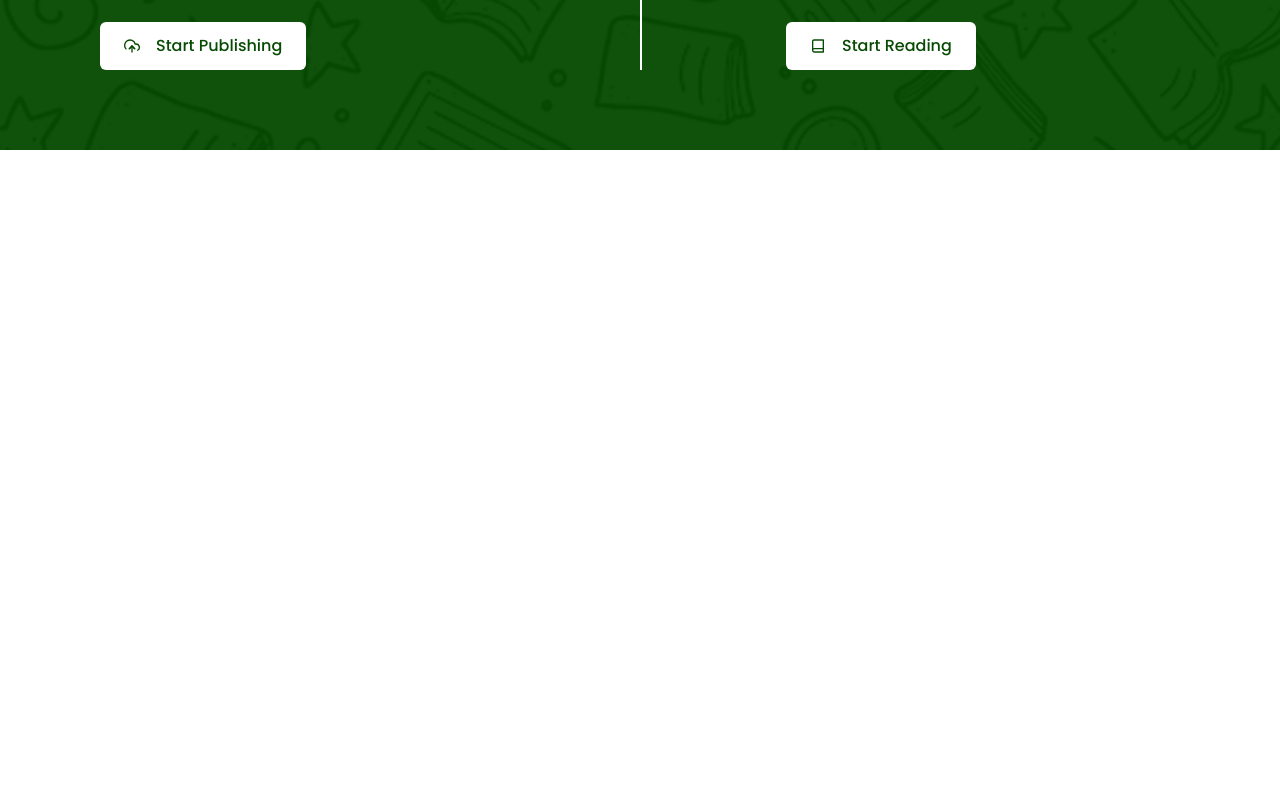
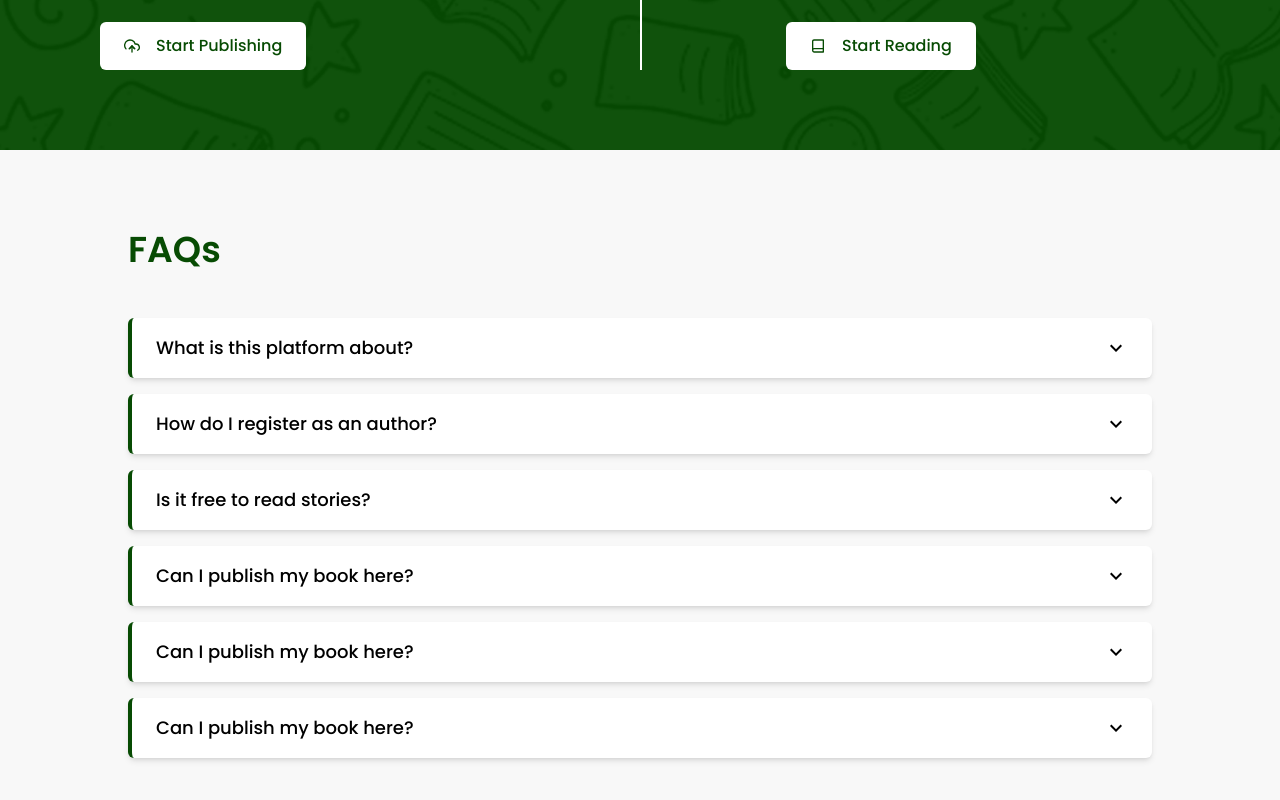
Before and after one commit to Sihas01/writespot-frontend, a React (Vite) app: page / in a window 1280 px wide. Shown: the part 2521-3321 px from the top of the page. Before the commit the page ends 2671 px from the top, so only its background shows below. Built offline with nearby package versions, Linux system fonts and the light colour scheme.

Commit message:
Add FAQ section to landing page
Introduces a new FAQSection component displaying frequently asked questions with expandable answers. Integrates the FAQSection into the LandingPage to improve user information and experience.

```diff
--- /dev/null
+++ b/src/components/FAQSection.jsx
@@ -0,0 +1,85 @@
+import { useState, useRef } from "react";
+import { MdKeyboardArrowUp } from "react-icons/md";
+import { MdKeyboardArrowDown } from "react-icons/md";
+
+const faqs = [
+  {
+    question: "What is this platform about?",
+    answer:
+      "This platform allows authors to publish their work and readers to explore new stories.",
+  },
+  {
+    question: "How do I register as an author?",
+    answer:
+      "Click on the 'Register as Author' button and fill in your required details.",
+  },
+  {
+    question: "Is it free to read stories?",
+    answer:
+      "Yes! Readers can explore stories for free, with optional premium upgrades.",
+  },
+  {
+    question: "Can I publish my book here?",
+    answer:
+      "Absolutely! We support all authors, whether new or experienced.",
+  },
+  {
+    question: "Can I publish my book here?",
+    answer:
+      "Absolutely! We support all authors, whether new or experienced.",
+  },
+  {
+    question: "Can I publish my book here?",
+    answer:
+      "Absolutely! We support all authors, whether new or experienced.",
+  },
+];
+
+const FAQSection = () => {
+  const [openIndex, setOpenIndex] = useState(null);
+
+  const toggleFAQ = (i) => {
+    setOpenIndex(openIndex === i ? null : i);
+  };
+
+  return (
+    <div className="px-6 md:px-16 lg:px-32 py-20 bg-[#F8F8F8]">
+      <h1 className="text-3xl md:text-4xl font-poppins-sm  mb-12 text-[#074B03]">
+        FAQs
+      </h1>
+
+      <div className="space-y-4 w-full">
+        {faqs.map((faq, index) => {
+          const isOpen = openIndex === index;
+
+          return (
+            <div
+              key={index}
+              className="border-l-4 border-[#074B03] bg-white rounded-md shadow-md"
+            >
+
+              <button
+                onClick={() => toggleFAQ(index)}
+                className="w-full flex justify-between items-center px-6 py-4"
+              >
+                <span className="font-poppins-md text-lg ">{faq.question}</span>
+                <span className="text-2xl">{isOpen ? <MdKeyboardArrowUp /> : <MdKeyboardArrowDown />}</span>
+              </button>
+
+
+              <div
+                className={`px-6 overflow-hidden transition-all duration-300 ease-in-out ${
+                  isOpen ? "max-h-40 py-4 border-t" : "max-h-0 py-0"
+                }`}
+              >
+                <p className="text-gray-600 font-poppins-rg">{faq.answer}</p>
+              </div>
+            </div>
+          );
+        })}
+      </div>
+    </div>
+  );
+};
+
+export default FAQSection;
--- a/src/pages/LandingPage.jsx
+++ b/src/pages/LandingPage.jsx
@@ -1,3 +1,4 @@
+import FAQSection from "../components/FAQSection";
 import HeroSection from "../components/HeroSection";
 import NavBar from "../components/NavBar";
 import ReaderFeatures from "../components/ReaderFeatures";
@@ -11,6 +12,7 @@ const LandingPage = () => {
         <HeroSection/>
         <ReaderFeatures/>
         <RegistrationSection/>
+        <FAQSection/>
         {/* hello there */}
         </>
     );
```
